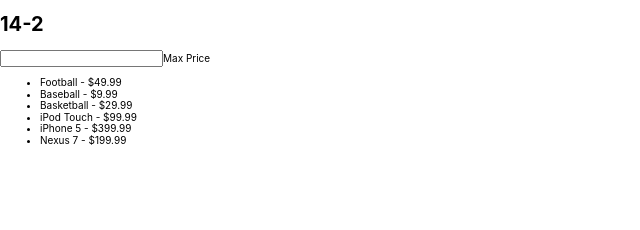
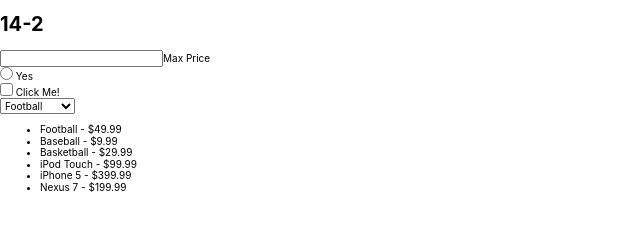
Before and after one commit to JoshPeterson1997/14-2, a website: page index.html in a window 1280 px wide. Shown: the whole page, without its empty margins (0-640 px from the left). Drawn offline with nearby package versions, Linux system fonts and the light colour scheme.

Commit message:
Add div and select tags

```diff
--- a/index.html
+++ b/index.html
@@ -22,6 +22,24 @@
       >
     </div>
 
+    <div>
+      <input type="radio" name="input" id="yes" />
+      <label for="Yes">Yes</label>
+    </div>
+
+    <div>
+      <input type="checkbox" name="checkbox" id="opt-in" />
+      <label for="opt-in">Click Me!</label>
+    </div>
+
+    <select name="Options" id="store goods">
+      <option value="op1">Football</option>
+      <option value="op2">Baseball</option>
+      <option value="op3">Basketball</option>
+      <option value="op4">iPod Touch</option>
+      <option value="op5">iPhone 5</option>
+    </select>
+
     <script src="./scripts.js" type="module"></script>
   </body>
 </html>
```
